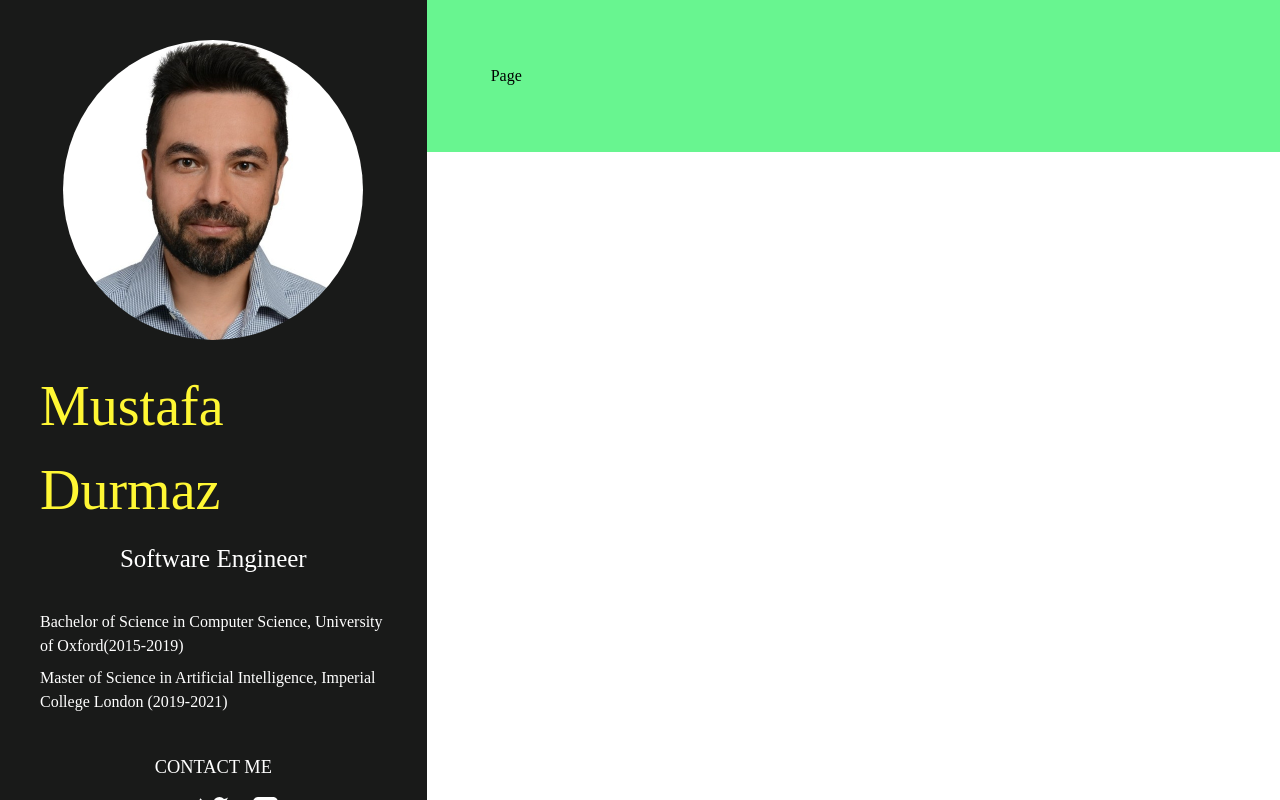
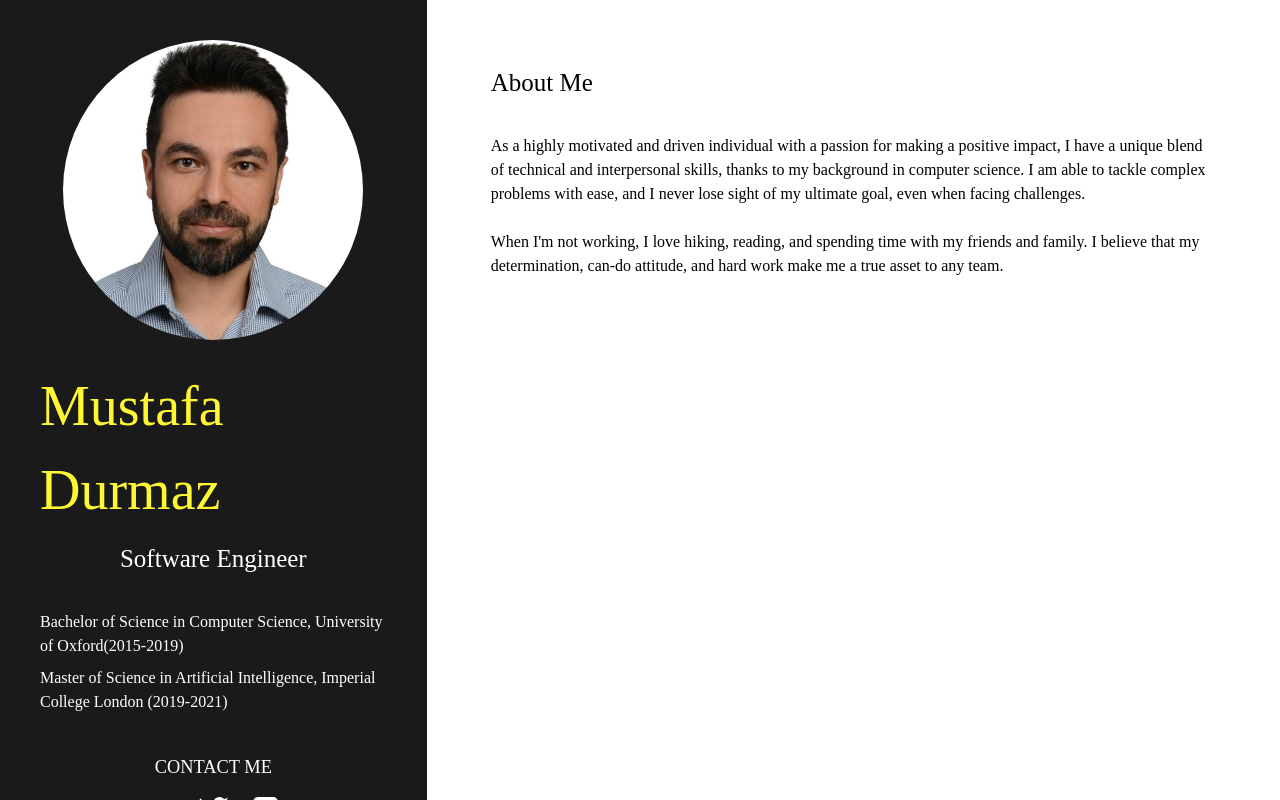
Before and after one commit to mustafadurmaz/Nextjs-Resume-App, a Next.js app: page / in a window 1280 px wide. Built offline with nearby package versions, Linux system fonts and the light colour scheme.

Commit message:
Main page created

```diff
--- /dev/null
+++ b/app/component/about-me.jsx
@@ -0,0 +1,15 @@
+import React from "react";
+
+const AboutMe = ({ data }) => {
+  const { title, body } = data;
+  return (
+    <section>
+      <h2 className="mb-8">{title}</h2>
+      {body?.map((item,index) => (
+        <p key={index} className="mb-6">{item}</p>
+      ))}
+    </section>
+  );
+};
+
+export default AboutMe;
--- a/app/global.css
+++ b/app/global.css
@@ -23,7 +23,7 @@
         @apply font-display;
     }
     html {
-        @apply font-serif;
+        font-family: Merriweather;
     }
 }
 
--- a/app/layout.jsx
+++ b/app/layout.jsx
@@ -11,7 +11,7 @@ const layout = ({ children }) => {
     <html lang="en">
       <body className="flex flex-col sm:flex-row">
         <Sidebar data={personalData} />
-        <main className="grow-full p-16 w-full sm:basis-2/3 bg-green ml-auto">{children}</main>
+        <main className="grow-full p-16 w-full sm:basis-2/3  ml-auto">{children}</main>
       </body>
     </html>
   );
--- a/app/page.jsx
+++ b/app/page.jsx
@@ -1,4 +1,6 @@
 import React from "react";
+import AboutMe from "./component/about-me";
+import {aboutMe} from "../data/page-data"
 
 export const metadata = {
   title: "Resume",
@@ -7,7 +9,10 @@ export const metadata = {
 
 const Page = () => {
   return (
-    <div>Page</div>
+    <div>
+      <AboutMe  data={aboutMe} />
+    </div>
+
   )
 };
 
```
